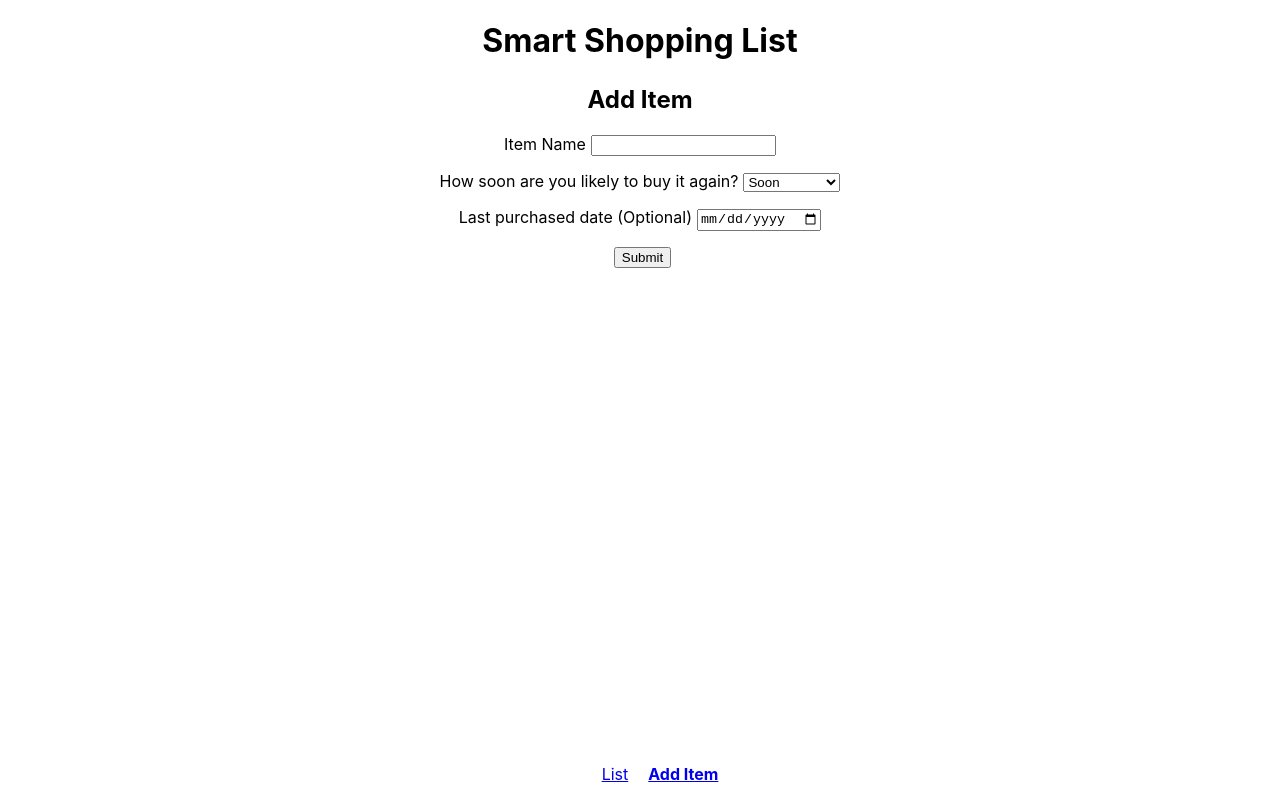
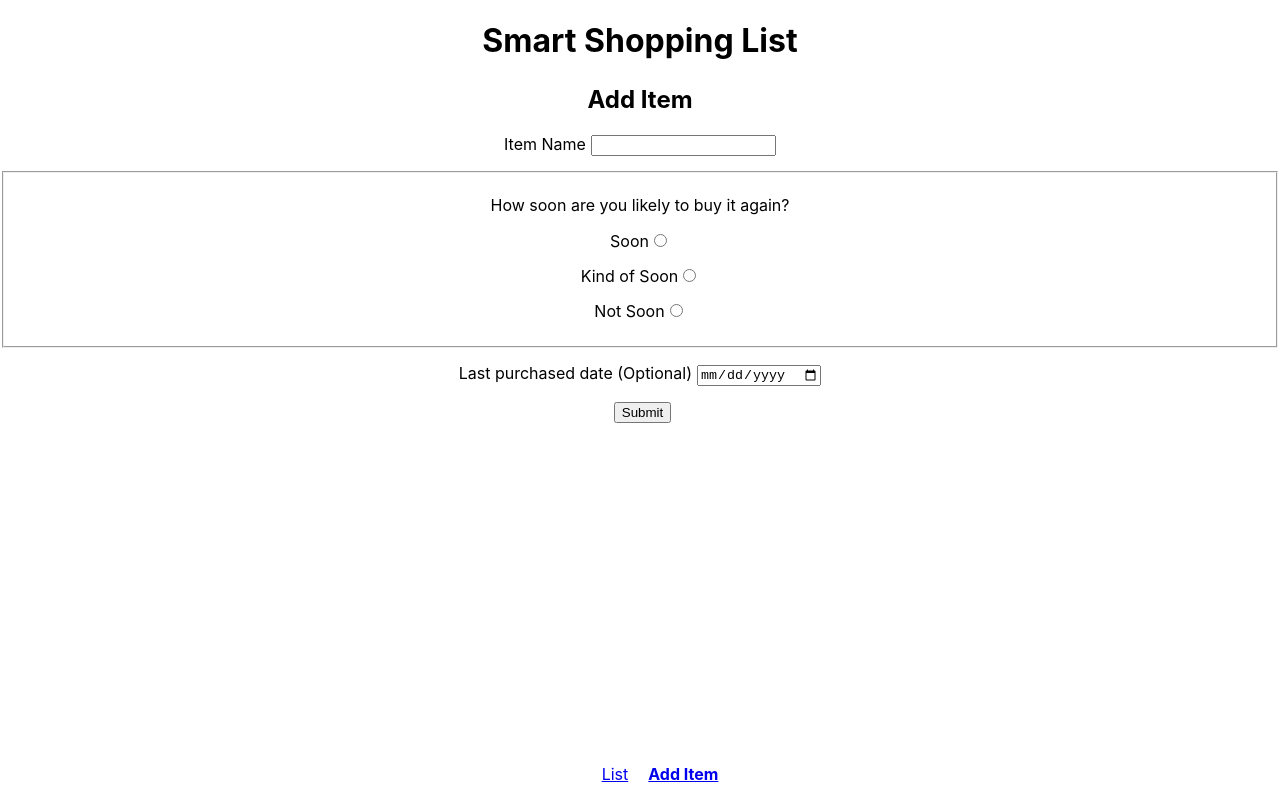
Before and after one commit to jonathanyeong/smart-shopping-list, a React (Create React App) app: page /add-item in a window 1280 px wide. Built offline with nearby package versions, Linux system fonts and the light colour scheme.

Commit message:
Replace the select with radio buttons
Remove usestate when getting the token. I don't need to set the state, so I
don't need to use useState.

```diff
--- a/src/App.js
+++ b/src/App.js
@@ -1,4 +1,4 @@
-import React from 'react';
+import React, { useState, useEffect } from 'react';
 import {
   BrowserRouter as Router,
   Switch,
@@ -6,14 +6,17 @@ import {
   Redirect,
 } from 'react-router-dom';
 import getToken from './lib/tokens.js';
-import { useStateWithLocalStorage } from './lib/hooks.js';
 import Nav from './Nav.js';
 import ShoppingList from './ShoppingList.js';
 import ShoppingListForm from './ShoppingListForm.js';
 import './App.css';
 
 function App() {
-  const [token, setToken] = useStateWithLocalStorage('userToken');
+  const [token, setToken] = useState(localStorage.getItem('userToken') || '');
+
+  useEffect(() => {
+    localStorage.setItem('userToken', token);
+  }, [token]);
 
   const generateToken = () => {
     setToken(getToken());
--- a/src/ShoppingListForm.js
+++ b/src/ShoppingListForm.js
@@ -1,13 +1,16 @@
 import React, { useState } from 'react';
-import { NavLink } from 'react-router-dom';
 import { db } from './lib/firebase.js';
 import './ShoppingListForm.css';
 
 function ShoppingListForm() {
+  const SOON = 7;
+  const KIND_OF_SOON = 14;
+  const NOT_SOON = 30;
+  const token = localStorage.getItem('userToken');
+
   const [item, setItem] = useState('');
-  const [buyTime, setBuyTime] = useState(7);
+  const [buyTime, setBuyTime] = useState(SOON);
   const [lastPurchased, setLastPurchased] = useState(null);
-  const [token, setToken] = useState(localStorage.getItem('userToken') || '');
 
   const handleSubmit = (event) => {
     db.collection('items').add({
@@ -36,19 +39,39 @@ function ShoppingListForm() {
           />
         </label>
 
-        <label>
-          How soon are you likely to buy it again?
-          <select
-            value={buyTime.toString()}
-            onBlur={(e) => {
-              setBuyTime(parseInt(e.target.value));
-            }}
-          >
-            <option value="7">Soon</option>
-            <option value="14">Kind of soon</option>
-            <option value="30">Not Soon</option>
-          </select>
-        </label>
+        <fieldset>
+          <p>How soon are you likely to buy it again?</p>
+          <label>
+            Soon
+            <input
+              type="radio"
+              name="buyTiming"
+              onChange={() => {
+                setBuyTime(SOON);
+              }}
+            />
+          </label>
+          <label>
+            Kind of Soon
+            <input
+              type="radio"
+              name="buyTiming"
+              onChange={() => {
+                setBuyTime(KIND_OF_SOON);
+              }}
+            />
+          </label>
+          <label>
+            Not Soon
+            <input
+              type="radio"
+              name="buyTiming"
+              onChange={() => {
+                setBuyTime(NOT_SOON);
+              }}
+            />
+          </label>
+        </fieldset>
 
         <label>
           Last purchased date (Optional)
--- a/src/lib/hooks.js
+++ /dev/null
@@ -1,13 +0,0 @@
-import { useEffect, useState } from 'react';
-
-export const useStateWithLocalStorage = (localStorageKey) => {
-  const [value, setValue] = useState(
-    localStorage.getItem(localStorageKey) || '',
-  );
-
-  useEffect(() => {
-    localStorage.setItem(localStorageKey, value);
-  }, [value]);
-
-  return [value, setValue];
-};
```
